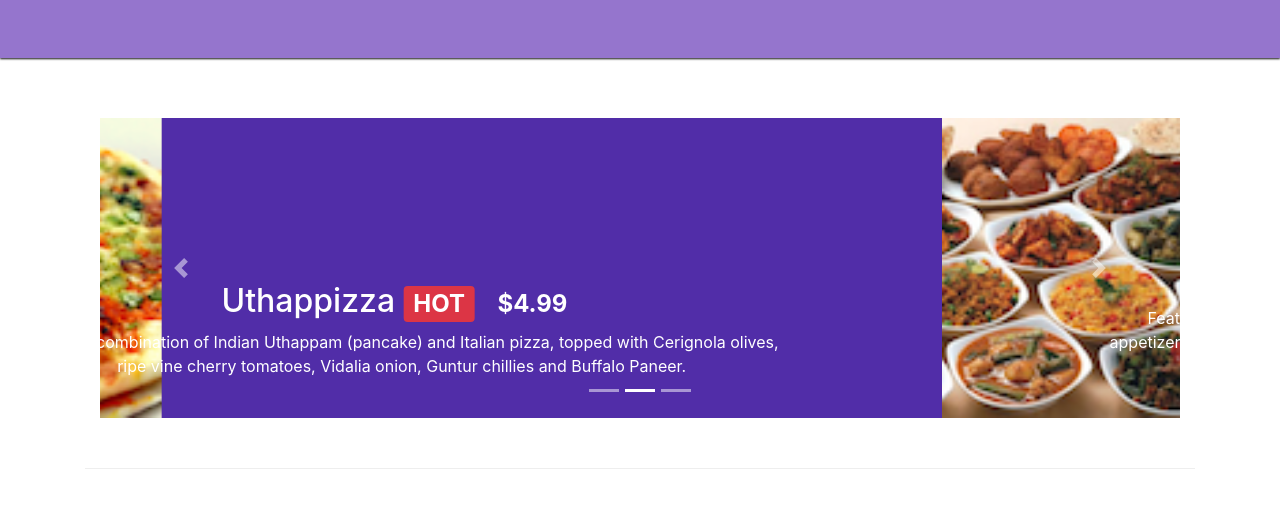
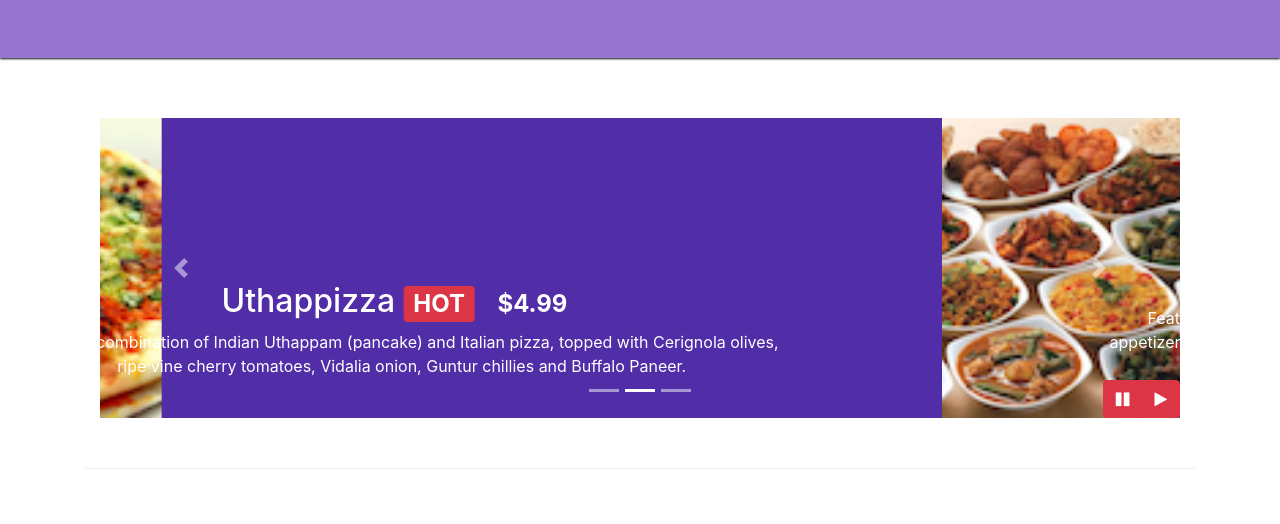
Before and after one commit to Aboidrees/conFusion, a website: page index.html in a window 1280 px wide. Shown: the part 276-800 px from the top of the page. Drawn offline with nearby package versions, Linux system fonts and the light colour scheme.

Commit message:
Bootstrap JQuery

```diff
--- a/css/styles.css
+++ b/css/styles.css
@@ -63,3 +63,9 @@ body{
 #reserve{
     cursor: pointer;
 }
+
+#carouselButtons{
+    right: 0px;
+    position: absolute;
+    bottom: 0px;
+}
--- a/index.html
+++ b/index.html
@@ -190,6 +190,14 @@
                                 <a class="carousel-control-next" href="#mycarousel" role="button" data-slide="next">
                             <span class="carousel-control-next-icon"></span>
                         </a>
+                        <div class="btn-group" id="carouselButtons">
+                            <button class="btn btn-danger btn-small" id="carousel-pause">
+                                <span class="fa fa-pause"></span>
+                            </button>
+                            <button class="btn btn-danger btn-small" id="carousel-play">
+                                <span class="fa fa-play"></span>
+                            </button>
+                        </div>
                             </div>
                         </div>
                 </div>
@@ -299,6 +307,19 @@
         <script src="node_modules/jquery/dist/jquery.min.js"></script>
         <script src="node_modules/tether/dist/js/tether.min.js"></script>
         <script src="node_modules/bootstrap/dist/js/bootstrap.min.js"></script>
+        <script>
+            $(document).ready(function(){
+                $("#mycarousel").carousel({interval:2000});
+
+                $("#carousel-pause").click(function(){
+                    $("#mycarousel").carousel('pause');
+                });
+
+                $("#carousel-play").click(function(){
+                    $("#mycarousel").carousel('cycle');
+                });
+            });
+        </script>
 </body>
 
 </html>
```
